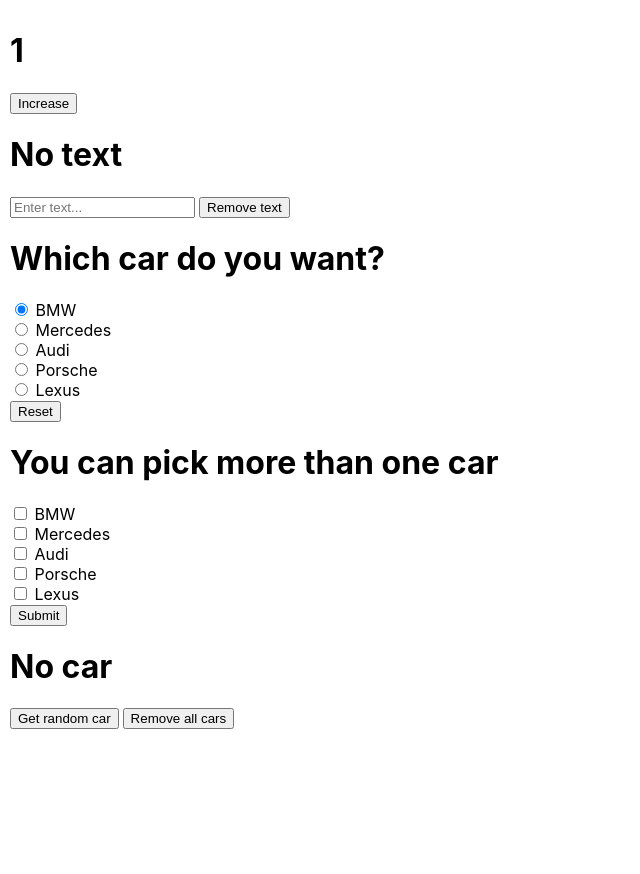
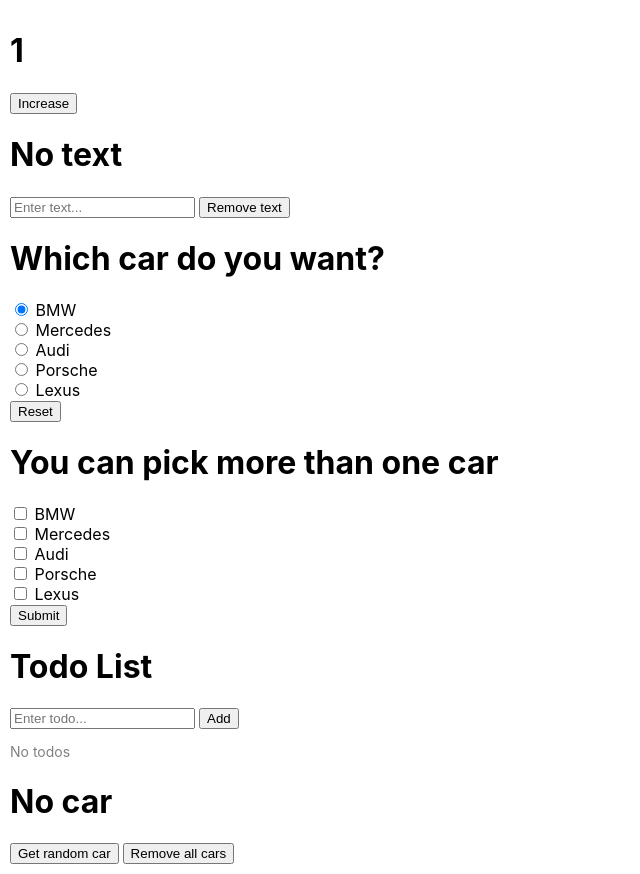
Before and after one commit to nhatnguyen1873/react-hooks, a React (Create React App) app: page / in a window 1280 px wide. Shown: the whole page, without its empty margins (0-640 px from the left). Before the commit the page ends 800 px from the top, so only its background shows below. Built offline with nearby package versions, Linux system fonts and the light colour scheme.

Commit message:
add todo list using useState hook

```diff
--- a/src/react-hooks/useState/components/TwoWayBinding/TwoWayBinding.js
+++ b/src/react-hooks/useState/components/TwoWayBinding/TwoWayBinding.js
@@ -1,6 +1,7 @@
 import Text from "./components/Text";
 import ComboRadio from "./components/ComboRadio";
 import ComboCheckbox from "./components/ComboCheckbox";
+import TodoList from "./components/TodoList";
 
 const cars = [
   { id: 1, name: "BMW" },
@@ -16,6 +17,7 @@
       <Text />
       <ComboRadio data={cars} />
       <ComboCheckbox data={cars} />
+      <TodoList />
     </>
   );
 }
--- /dev/null
+++ b/src/react-hooks/useState/components/TwoWayBinding/components/TodoList.js
@@ -0,0 +1,63 @@
+import { useState } from "react";
+
+const TODOS_KEY = "todos";
+
+export default function TodoList() {
+  const [todos, setTodos] = useState(() => {
+    const todos = JSON.parse(localStorage.getItem(TODOS_KEY));
+    return todos || [];
+  });
+  const [todo, setTodo] = useState("");
+  const handleAddTodo = () => {
+    if (todo) {
+      setTodos((prevTodos) => {
+        const newTodos = [...prevTodos, todo];
+        localStorage.setItem(TODOS_KEY, JSON.stringify(newTodos));
+        return newTodos;
+      });
+      setTodo("");
+    }
+  };
+  const handleRemoveTodo = (index) => {
+    setTodos((prevTodos) => {
+      const newTodos = prevTodos.filter((_, i) => i !== index);
+      localStorage.setItem(TODOS_KEY, JSON.stringify(newTodos));
+      return newTodos;
+    });
+  };
+  const handlePressEnter = (e) => {
+    if (e.key === "Enter") handleAddTodo();
+  };
+
+  return (
+    <>
+      <h1>Todo List</h1>
+      <input
+        onKeyUp={handlePressEnter}
+        value={todo}
+        onChange={(e) => setTodo(e.target.value)}
+        placeholder="Enter todo..."
+      />
+      <button onClick={handleAddTodo} style={{ marginLeft: "4px" }}>
+        Add
+      </button>
+      {todos.length > 0 ? (
+        <ul>
+          {todos.map((todo, index) => (
+            <li key={index}>
+              {todo}{" "}
+              <span
+                onClick={() => handleRemoveTodo(index)}
+                style={{ cursor: "pointer" }}
+              >
+                &times;
+              </span>
+            </li>
+          ))}
+        </ul>
+      ) : (
+        <p style={{ color: "GrayText", fontSize: "14px" }}>No todos</p>
+      )}
+    </>
+  );
+}
```
